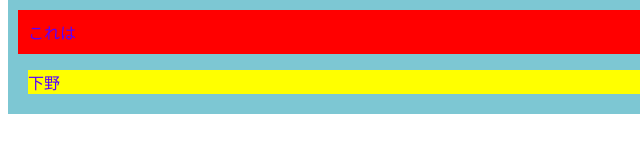
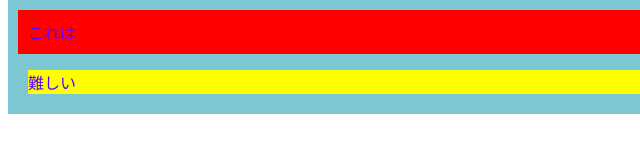
Before and after one commit to camembertcheese-eng/cuddly-octo-waffle, a plain HTML site: page index.html in a window 1280 px wide. Shown: the part 573-726 px from the top of the page, 0-640 px from the left. Drawn offline with Linux system fonts and the light colour scheme.

Commit message:
Update index.html

```diff
--- a/index.html
+++ b/index.html
@@ -19,7 +19,7 @@
         <img src="ahuro.jpeg" alt="できなかった">
         <div class="container">
             <p class="ichiban">これは</p>
-            <p class="niban">下野</p>
+            <p class="niban">難しい</p>
         </div>
     </body>
 </html>
```
